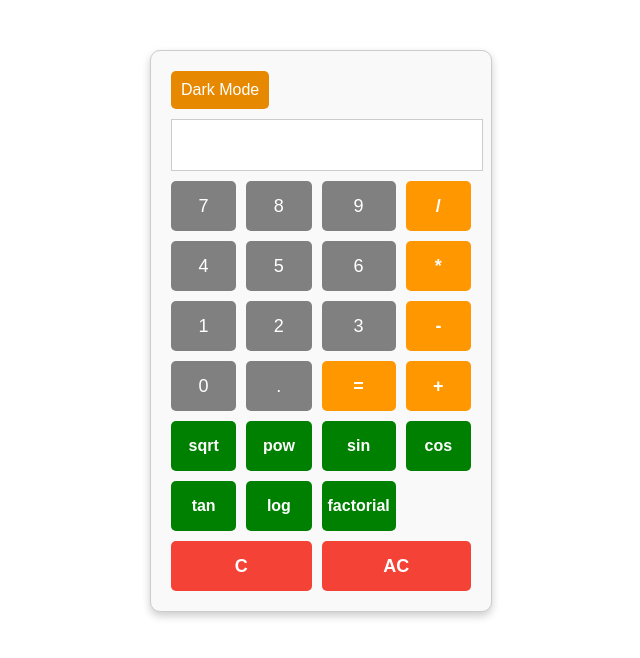
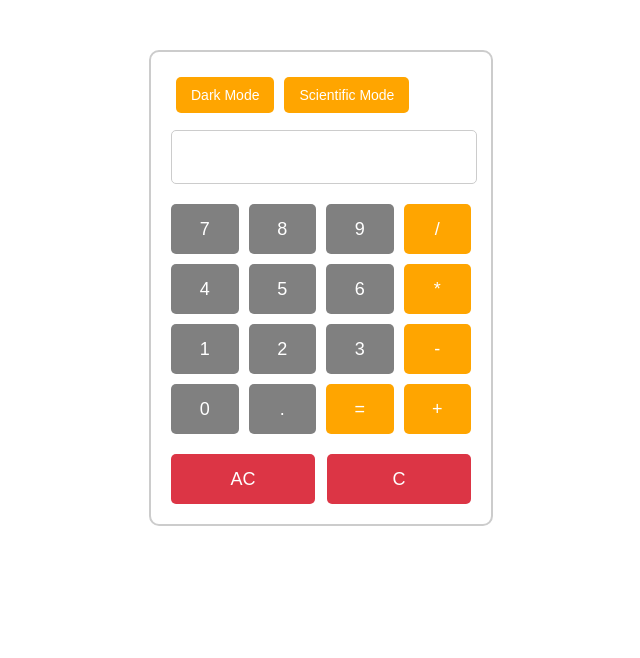
Before and after one commit to profinvincible/miniCalculator, a React (Create React App) app: page / in a window 1280 px wide. Shown: the top 658 px of the page, without its empty margins (319-959 px from the left). Built offline with nearby package versions, Linux system fonts and the light colour scheme.

Commit message:
finalCommit

```diff
--- a/src/App.css
+++ b/src/App.css
@@ -1,249 +1,136 @@
-/* .App {
-  text-align: center;
-}
-
-.App-logo {
-  height: 40vmin;
-  pointer-events: none;
-}
-
-@media (prefers-reduced-motion: no-preference) {
-  .App-logo {
-    animation: App-logo-spin infinite 20s linear;
-  }
-}
-
-.App-header {
-  background-color: #282c34;
-  min-height: 100vh;
-  display: flex;
-  flex-direction: column;
-  align-items: center;
-  justify-content: center;
-  font-size: calc(10px + 2vmin);
-  color: white;
-}
-
-.App-link {
-  color: #61dafb;
-}
-
-@keyframes App-logo-spin {
-  from {
-    transform: rotate(0deg);
-  }
-  to {
-    transform: rotate(360deg);
-  }
-} */
-
-
-/* App.css */
-
-/* Common Styles */
+/* General Calculator Styles */
 .calculator {
   width: 300px;
   margin: 50px auto;
-  border: 1px solid;
   padding: 20px;
+  border: 2px solid #ccc;
   border-radius: 10px;
-  box-shadow: 0 4px 8px rgba(0, 0, 0, 0.2);
+  transition: all 0.3s ease;
 }
 
+.calculator.dark-mode {
+  background-color: #222;
+  color: white;
+  border-color: #333;
+}
+
+.calculator.scientific-mode {
+  width: 500px;
+}
+
+/* Input Field */
 .input {
   width: 100%;
-  height: 40px;
-  font-size: 18px;
-  margin-bottom: 10px;
+  height: 50px;
+  font-size: 20px;
   text-align: right;
-  padding: 5px;
+  margin-bottom: 20px;
+  border: 1px solid #ccc;
+  border-radius: 5px;
+  background-color: white;
+
+}
+
+.dark-mode .input{
+  background-color: #444;
   border: none;
 }
 
-.buttons {
+/* Buttons Layout */
+.buttons,
+.scientific-buttons {
   display: grid;
   grid-template-columns: repeat(4, 1fr);
   gap: 10px;
 }
 
-.button {
+.scientific-buttons {
+  margin-top: 20px;
+}
+
+.button{
   height: 50px;
   font-size: 18px;
+  color: white;
+  border: none;
+  background-color: grey;
+  border-radius: 5px;
   cursor: pointer;
+  transition: background-color 0.3s;
+}
+
+.operator-button {
+  height: 50px;
+  font-size: 18px;
+  border: none;
+  background-color: orange;
+  border-radius: 5px;
+  cursor: pointer;
+  color: white;
+  transition: background-color 0.3s;
+}
+
+.scientific-button{
+  height: 50px;
+  font-size: 18px;
+  border: none;
+  background-color: green;
+  border-radius: 5px;
+  color: white;
+  cursor: pointer;
+ }
+
+
+
+/* Clear Buttons */
+.clear-buttons {
+  margin-top: 20px;
+  display: flex;
+  justify-content: space-between;
+}
+
+.clear-button,
+.ac-button {
+  width: 48%;
+  height: 50px;
+  font-size: 18px;
+  background-color: #dc3545;
+  color: white;
   border: none;
   border-radius: 5px;
-  }
-
-/* Light Theme */
-.light-mode {
-  background-color: #f9f9f9;
-  color: black;
-  border-color: #ccc;
 }
 
-.light-mode .input {
-  background-color: white;
-  color: black;
-  border: 1px solid #ccc;
+.clear-button:hover,
+.ac-button:hover {
+  background-color: #c82333;
 }
 
-.light-mode .button {
-  background-color: gray;
+/* Toggle Buttons */
+.header button {
+  margin: 5px;
+  padding: 10px 15px;
+  font-size: 14px;
+  border: none;
+  background-color: orange;
   color: white;
+  border-radius: 5px;
+  cursor: pointer;
+  margin-bottom: 17px;
 }
 
-/* Dark Theme */
-.dark-mode {
-  background-color: #222;
+.dark-mode .header button {
+  background-color: #444;
   color: white;
-  border-color: #333;
+  /* border-color: #555; */
 }
 
-.dark-mode .input {
-  background-color: #444;
-  color: white;
-  border: 1px solid #555;
-}
 
 .dark-mode .button {
   background-color: #444;
   color: white;
+  /* border-color: #555; */
 }
 
-/* Theme Toggle Button */
-.toggle-button {
-  margin-bottom: 10px;
-  padding: 10px;
-  font-size: 16px;
-  cursor: pointer;
-  border: none;
-  border-radius: 5px;
-
-}
-
-.light-mode .toggle-button {
-  background-color: #e68900;
-  color: white;
-}
-
-.dark-mode .toggle-button {
-  background-color: #444;
-  color: white;
-}
-
-.c {
-  background-color: #28a745; /* Green color */
-  color: white;
-}
-
-/* App.css */
-
-/* Operator Buttons */
-.operator-button {
-  background-color: #ff9800; /* Different color for operators */
-  color: white;
-  font-weight: bold;
-  border: none;
-  border-radius: 5px;
-  cursor: pointer;
-  height: 50px;
-  font-size: 18px;
-}
-
-/* Add a hover effect */
-.operator-button:hover {
-  background-color: #e68900;
-}
-
-
-/* App.css */
-
-/* Clear Button */
-.clear-button {
-  grid-column: span 4; /* Make the Clear button span across 4 columns */
-  background-color: #f44336; /* You can change this to any color */
-  color: white;
-  font-weight: bold;
-  border: none;
-  border-radius: 5px;
-  cursor: pointer;
-  height: 50px;
-  font-size: 18px;
-}
-
-/* Add hover effect for Clear button */
-.clear-button:hover {
-  background-color: #e53935;
-}
-
-
-
-/* App.css */
-
-/* AC Button (Clears last character) */
-.ac-button {
-  grid-column: span 2; /* Make AC button span across 2 columns */
-  background-color: #f44336; /* Color for the AC button */
-  color: white;
-  font-weight: bold;
-  border: none;
-  border-radius: 5px;
-  cursor: pointer;
-  height: 50px;
-  font-size: 18px;
-}
-
-/* Hover effect for AC button */
-.ac-button:hover {
-  background-color: #e53935;
-}
-
-/* Clear Button (Clears everything) */
-.clear-button {
-  grid-column: span 2; /* Make the Clear button span across 2 columns */
-  background-color: #f44336; /* Different color for the Clear button */
-  color: white;
-  font-weight: bold;
-  border: none;
-  border-radius: 5px;
-  cursor: pointer;
-  height: 50px;
-  font-size: 18px;
-}
-
-/* Hover effect for Clear button */
-.clear-button:hover {
-  background-color: #e53935;
-}
-
-
-/* App.css */
-
-/* Scientific Function Buttons */
-.scientific-button {
-  background-color: green; /* Different color for scientific buttons */
-  color: white;
-  font-weight: bold;
-  border: none;
-  border-radius: 5px;
-  cursor: pointer;
-  height: 50px;
-  font-size: 16px;
-}
-
-/* Hover effect for scientific buttons */
-.scientific-button:hover {
-  background-color: #1976D2;
-}
-
-/* Grid Layout (Optional) */
-.buttons {
-  display: grid;
-  grid-template-columns: repeat(4, 1fr); /* 4 columns for basic buttons */
-  gap: 10px;
-}
-
-/* Adjust layout for scientific buttons */
-.buttons.scientific {
-  grid-template-columns: repeat(5, 1fr); /* 5 columns for scientific functions */
-}
+/* .header button:hover {
+  background-color: #0056b3;
+} */
--- a/src/App.js
+++ b/src/App.js
@@ -1,113 +1,164 @@
-import './App.css';
-import React, { useState } from 'react';
+import React, { useState } from "react";
+import "./App.css";
 
-
-function App() {
-    const [input, setInput] = useState('');
+const App = () => {
+  const [input, setInput] = useState("");
   const [isDarkMode, setIsDarkMode] = useState(false);
+  const [isScientificMode, setIsScientificMode] = useState(false);
+  const [isRadians, setIsRadians] = useState(true);
 
   const handleButtonClick = (value) => {
     setInput(input + value);
   };
 
   const clearInput = () => {
-        setInput(''); // Clears the entire input
+    setInput("");
   };
 
   const clearLastCharacter = () => {
-        setInput(input.slice(0, -1)); // Clears the last character
+    setInput(input.slice(0, -1));
   };
 
   const calculateResult = () => {
     try {
       setInput(eval(input).toString());
-        } catch {
-            setInput('Error');
+    } catch (error) {
+      setInput("Error");
     }
   };
 
-    // Scientific functions
-    const handleScientificFunction = (fn) => {
-        switch (fn) {
-            case 'sqrt':
-                setInput(Math.sqrt(eval(input)).toString());
-                break;
-            case 'pow':
-                setInput(Math.pow(eval(input), 2).toString()); // Power of 2
-                break;
-            case 'sin':
-                setInput(Math.sin(eval(input)).toString());
-                break;
-            case 'cos':
-                setInput(Math.cos(eval(input)).toString());
-                break;
-            case 'tan':
-                setInput(Math.tan(eval(input)).toString());
-                break;
-            case 'log':
-                setInput(Math.log10(eval(input)).toString());
-                break;
-            case 'factorial':
-                setInput(factorial(eval(input)).toString());
-                break;
-            default:
-                break;
-        }
-    };
-
-    // Factorial Function
-    const factorial = (n) => {
-        if (n < 0) return 'Error';
-        return n === 0 || n === 1 ? 1 : n * factorial(n - 1);
+  const toggleMode = () => {
+    setIsScientificMode(!isScientificMode);
   };
 
   const toggleTheme = () => {
     setIsDarkMode(!isDarkMode);
   };
 
+  const toggleRadians = () => {
+    setIsRadians(!isRadians);
+  };
+
+  const handleScientificFunction = (fn) => {
+    try {
+      const val = eval(input) || 0;
+      switch (fn) {
+        case "sqrt":
+          setInput(Math.sqrt(val).toString());
+          break;
+        case "sin":
+          setInput(isRadians ? Math.sin(val).toString() : Math.sin(val * (Math.PI / 180)).toString());
+          break;
+        case "cos":
+          setInput(isRadians ? Math.cos(val).toString() : Math.cos(val * (Math.PI / 180)).toString());
+          break;
+        case "tan":
+          setInput(isRadians ? Math.tan(val).toString() : Math.tan(val * (Math.PI / 180)).toString());
+          break;
+        case "log":
+          setInput(Math.log10(val).toString());
+          break;
+        case "ln":
+          setInput(Math.log(val).toString());
+          break;
+        case "exp":
+          setInput(Math.exp(val).toString());
+          break;
+        case "pow":
+          setInput(Math.pow(val, 2).toString());
+          break;
+          case "powXY":
+            setInput(input + "**");
+            break;
+          case "e":
+            setInput(Math.E.toString());
+            break;
+        case "pi":
+          setInput(Math.PI.toString());
+          break;
+        case "factorial":
+          setInput(factorial(val).toString());
+          break;
+          case "asin":
+            setInput(isRadians ? Math.asin(val).toString() : (Math.asin(val) * (180 / Math.PI)).toString());
+            break;
+          case "acos":
+            setInput(isRadians ? Math.acos(val).toString() : (Math.acos(val) * (180 / Math.PI)).toString());
+            break;
+          case "atan":
+            setInput(isRadians ? Math.atan(val).toString() : (Math.atan(val) * (180 / Math.PI)).toString());
+            break;
+        default:
+          break;
+      }
+    } catch {
+      setInput("Error");
+    }
+  };
+
+  const factorial = (n) => (n === 0 ? 1 : n * factorial(n - 1));
+
   return (
-        <div className={`calculator ${isDarkMode ? 'dark-mode' : 'light-mode'}`}>
-            <button onClick={toggleTheme} className="toggle-button">
-                {isDarkMode ? 'Light Mode' : 'Dark Mode'}
-            </button>
-            <input
-                type="text"
-                value={input}
-                readOnly
-                className="input"
-            />
+    <div className={`calculator ${isDarkMode ? "dark-mode" : "light-mode"}`}>
+      <div className="header">
+        <button onClick={toggleTheme}>{isDarkMode ? "Light Mode" : "Dark Mode"}</button>
+        <button onClick={toggleMode}>{isScientificMode ? "Normal Mode" : "Scientific Mode"}</button>
+      </div>
+
+      <input type="text" value={input} readOnly className="input" />
+
       <div className="buttons">
-                {/* Add Scientific Buttons */}
-                {['7', '8', '9', '/', '4', '5', '6', '*', '1', '2', '3', '-', '0', '.', '=', '+'].map((btn) => (
+        {["7", "8", "9", "/", "4", "5", "6", "*", "1", "2", "3", "-", "0", ".", "="].map((btn) => (
           <button
             key={btn}
-                        onClick={
-                            btn === '='
-                                ? calculateResult
-                                : btn === 'AC'
-                                ? clearLastCharacter
-                                : () => handleButtonClick(btn)
-                        }
-                        className={['/', '*', '-', '+', '='].includes(btn) ? 'operator-button' : 'button'}
+            onClick={btn === "=" ? calculateResult : () => handleButtonClick(btn)}
+            className={["/", "*", "-", "+", "="].includes(btn) ? "operator-button" : "button"}
           >
             {btn}
           </button>
         ))}
-                {/* Scientific function buttons */}
-                {['sqrt', 'pow', 'sin', 'cos', 'tan', 'log', 'factorial'].map((fn) => (
+        <button onClick={() => handleButtonClick("+")} className="operator-button">
+          +
+        </button>
+      </div>
+
+      {/* {isScientificMode && (
+        <div className="scientific-buttons">
+          <button onClick={toggleRadians}>{isRadians ? "RAD" : "DEG"}</button>
+          {["sqrt", "pow", "factorial", "log", "ln", "exp", "pi", "sin", "cos", "tan"].map((fn) => (
             <button key={fn} onClick={() => handleScientificFunction(fn)} className="scientific-button">
               {fn}
             </button>
           ))}
+        </div>
+      )} */}
+
+{isScientificMode && (
+        <div className="scientific-buttons">
+          {["RAD/DEG", "sqrt", "pow", "factorial", "log", "ln", "exp", "pi", "e", "powXY", "sin", "cos", "tan", "asin", "acos", "atan"].map(
+            (fn, idx) => (
+              <button
+                key={idx}
+                onClick={fn === "RAD/DEG" ? toggleRadians : () => handleScientificFunction(fn)}
+                className="scientific-button"
+              >
+                {fn === "RAD/DEG" ? (isRadians ? "RAD" : "DEG") : fn}
+              </button>
+            )
+          )}
+        </div>
+      )}
+
+      <div className="clear-buttons">
+        <button onClick={clearLastCharacter} className="ac-button">
+          AC
+        </button>
         <button onClick={clearInput} className="clear-button">
           C
-                </button>
-                <button onClick={clearLastCharacter} className="ac-button">
-                    AC
         </button>
       </div>
     </div>
   );
-}
+};
 
 export default App;
```
Lines whose indentation alone changed are shown as unchanged.
